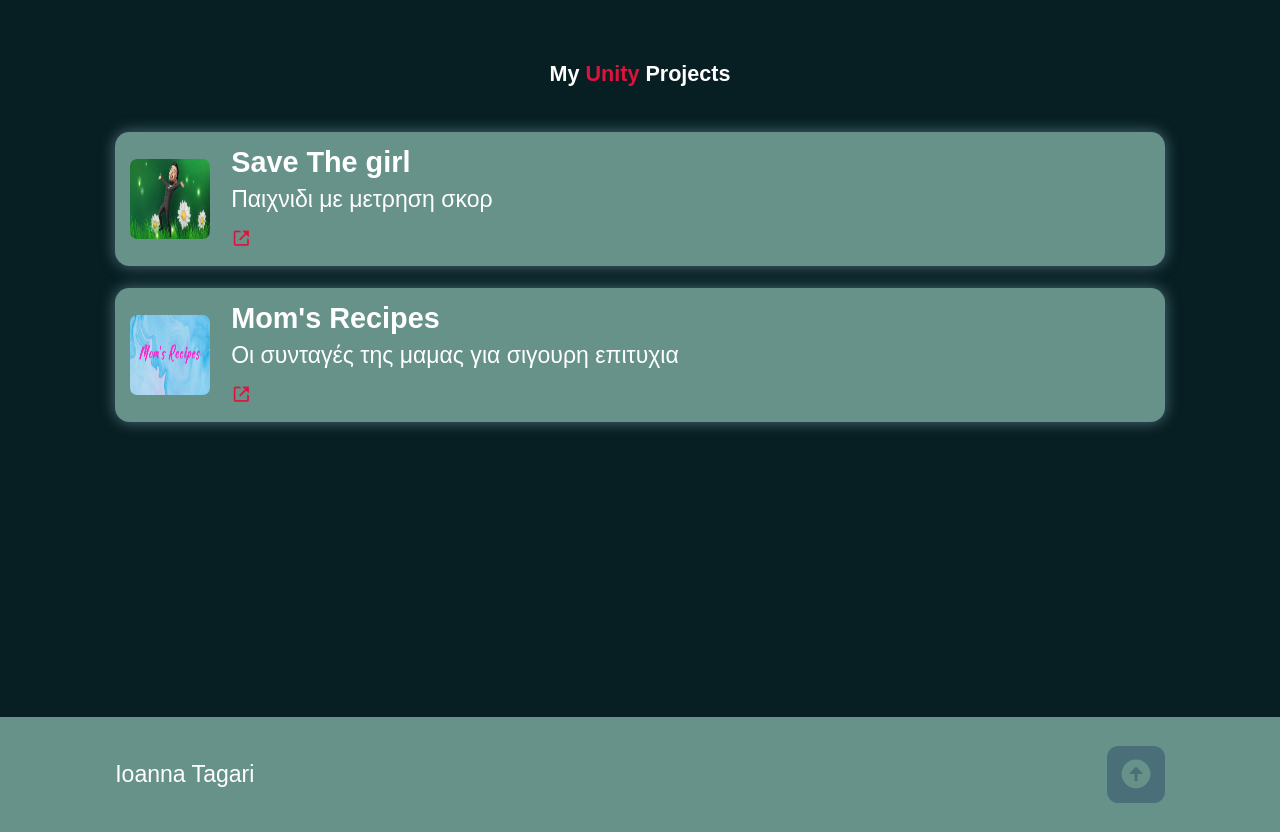
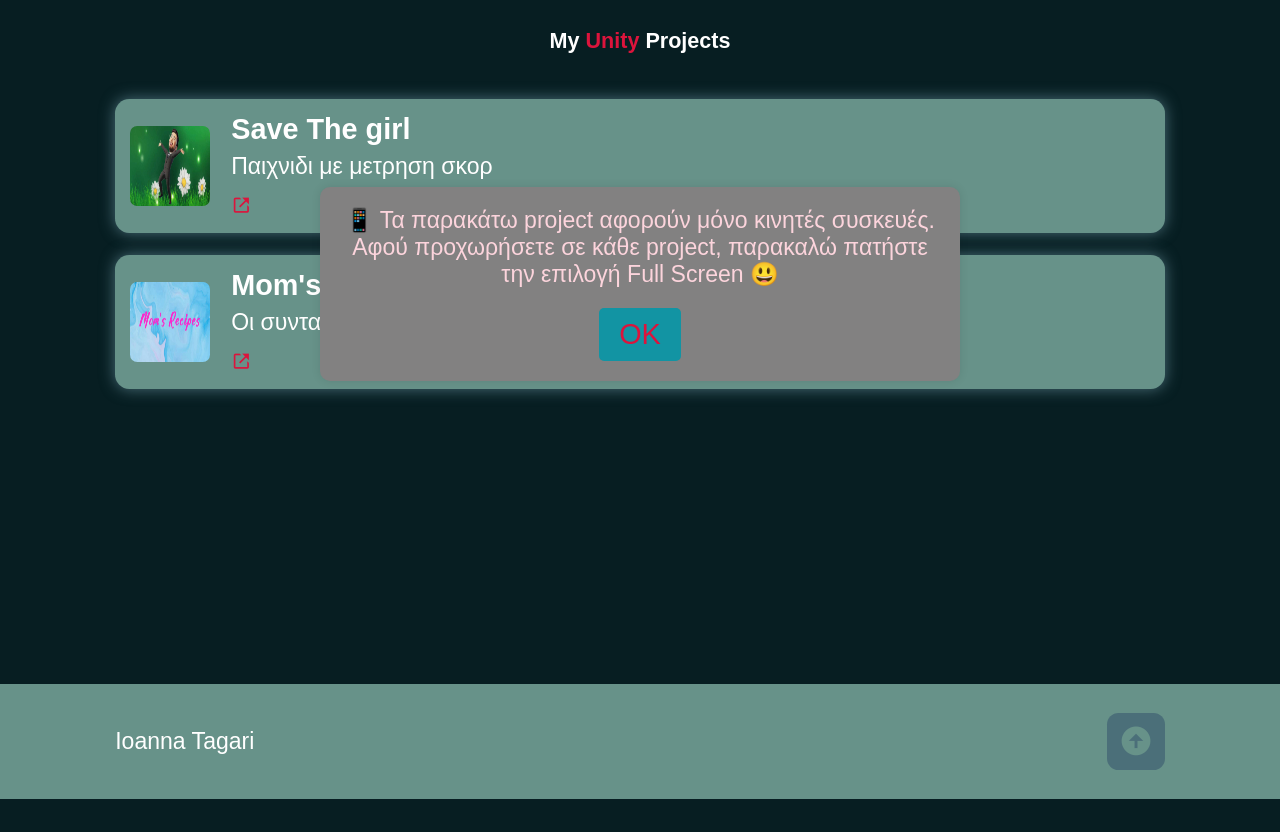
Before and after one commit to Giannoulalala/Portfolio, a plain HTML site: page portfolioUnity.html in a window 1280 px wide. Shown: the part 116-948 px from the top of the page. After the commit the page ends 915 px from the top, so only its background shows below. Drawn offline with nearby package versions, Linux system fonts and the light colour scheme; a web font is replaced by a local one.

Commit message:
Update style.css

```diff
--- a/style.css
+++ b/style.css
@@ -319,7 +319,7 @@ span {
 
 .btn:hover{
     box-shadow: none;
-  transition: .9s ease;
+    transition: .9s ease;
 }
 
 
@@ -734,3 +734,39 @@ span {
 .portfolio-details a:hover {
     text-decoration: underline;
 }
+
+.custom-alert {
+    display: none; /* Αρχικά κρυφό */
+    position: fixed;
+    top: 50%;
+    left: 50%;
+    transform: translate(-50%, -50%);
+    background-color: #828181;
+    padding: 20px;
+    border-radius: 10px;
+    box-shadow: 0 0 10px rgba(0, 0, 0, 0.1);
+    z-index: 1000;
+    text-align: center;
+}
+
+.custom-alert p {
+    color: rgb(252, 212, 220);
+    font-size: larger;
+    margin-bottom: 20px;
+    font-size: 1.6rem;
+}
+
+.custom-alert button {
+    background-color: #1294a3;
+    font-size: 2rem;
+
+    color: crimson;
+    padding: 10px 20px;
+    border: none;
+    border-radius: 5px;
+    cursor: pointer;
+}
+
+.custom-alert button:hover {
+    background-color: #0c646d;
+}
```
